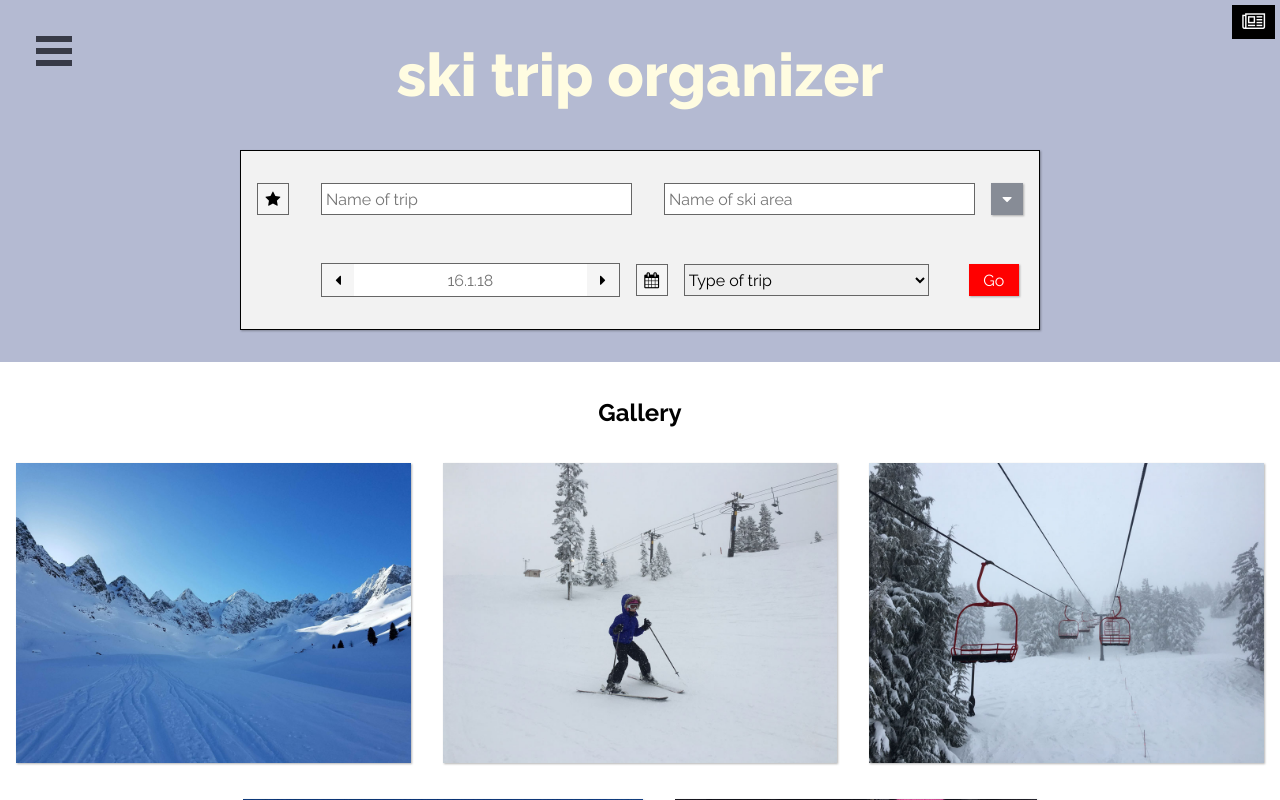
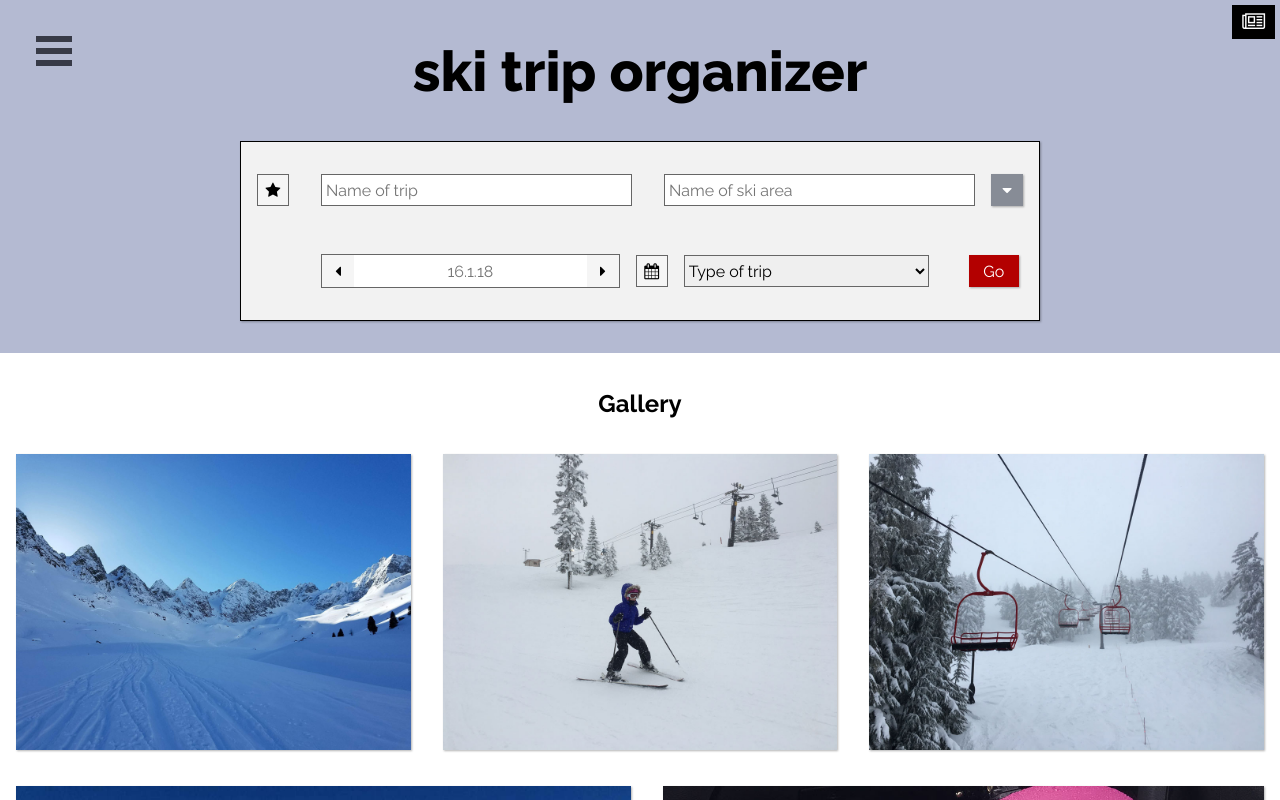
Before and after one commit to marcysutton/a11y-demo-app, a React (Create React App) app: page / in a window 1280 px wide. Built offline with nearby package versions, Linux system fonts and the light colour scheme.

Commit message:
btconf additions

```diff
--- a/src/App.css
+++ b/src/App.css
@@ -4,7 +4,6 @@
 *:before {
   -webkit-box-sizing: border-box;
   box-sizing: border-box;
-  outline: 0;
 }
 html {
   height: 100%;
@@ -14,7 +13,7 @@ body {
   padding: 0;
   height: 100%;
   background: #444;
-  color: #fffce1;
+  color: #000;
   font-family: 'Raleway', Arial, sans-serif;
 }
 #root, .App, .primary {
@@ -24,7 +23,7 @@ body {
   height: 100%;
   text-align: center;
   background: #b4bad2;
-  color: #fffce1;
+  color: #000;
   overflow: scroll;
 }
 a {
@@ -59,9 +58,10 @@ a:focus {
   color: black;
   margin-top: 2em;
 }
-h1 {
+.App-title {
   font-weight: 800;
-  font-size: 3.75em;
+  font-size: 3.5em;
+  margin: 0.67em 0;
 }
 #tripPlanner {
   background-color: #f2f2f2;
@@ -145,7 +145,7 @@ h1 {
   padding: 0.25em 0.5em;
 }
 #tripPlanner .button-wrap .submit {
-  background-color: red;
+  background-color: #b30000;
   box-shadow: 1px 1px 2px rgba(0,0,0,0.3);
   border: none;
   color: white;
@@ -167,7 +167,6 @@ h1 {
 }
 .gallery figure img {
   box-shadow: 1px 1px 2px rgba(0,0,0,0.3);
-  height: 300px;
   max-width: 100%;
 }
 .modal {
@@ -223,7 +222,7 @@ h1 {
   .primary {
     font-size: 80%;
   }
-  h1 {
+  .App-title {
     padding-top: 1em;
     font-size: 2.5em;
   }
@@ -268,3 +267,8 @@ h1 {
 .m-close {
   background: #bdc3c7;
 }
+.offscreen {
+  display: block;
+  position: absolute;
+  left: -500000px;
+}
--- a/src/App.js
+++ b/src/App.js
@@ -16,6 +16,8 @@ import SignupForm from './signup-form.js';
 import Menu from './menu.js';
 import GearList from './gearlist.js';
 
+Modal.setAppElement('#root');
+
 let modalStyles = {
   overlay : {
     backgroundColor: 'rgba(68,68,68,.95)',
@@ -24,7 +26,18 @@ let modalStyles = {
 }
 class App extends Component {
   isMenuOpen(state) {
-    return state.isOpen;
+    if (state.isOpen) {
+      let item = ReactDOM.findDOMNode(this.refs.firstItem);
+      setTimeout(function() {
+        item.focus();
+      }, 100);
+    }
+  }
+  pageFocus(ref) {
+    if (this[ref]) {
+      this.setState({menuOpen: false});
+      this[ref].focus();
+    }
   }
   constructor (props) {
     super(props)
@@ -46,7 +59,9 @@ class App extends Component {
               onStateChange={ this.isMenuOpen.bind(this) }>
               <ul>
                 <li><Link
-                  to="/">
+                  to="/"
+                  ref="firstItem"
+                  onClick={this.pageFocus.bind(this, 'main')}>
                     <i className="fa fa-fw fa-home" />
                     <span>Home</span>
                 </Link></li>
@@ -70,18 +85,19 @@ class App extends Component {
             </Menu>
           </div>
           <div className="primary">
-            <div id="header" className="App-header">
+            <header id="header" className="App-header">
               <button
                 className="signup-btn"
-                onClick={this.showModal.bind(this)}>
+                onClick={this.showModal.bind(this)}
+                aria-label="Subscribe to newsletter">
                 <i className="fa fa-newspaper-o"></i>
               </button>
               <h1 className="App-title">ski trip organizer</h1>
-            </div>
-            <div id="main">
+            </header>
+            <main id="main" ref={(node) => this.main = node} tabIndex="-1">
               <PropsRoute exact path="/" component={Home} onUpdate={this.onUpdate.bind(this)}/>
               <Route path="/gearlist" component={GearList}/>
-            </div>
+            </main>
           </div>
           <Modal
             isOpen={this.state.modalOpen}
@@ -89,11 +105,12 @@ class App extends Component {
             className="modal"
             style={modalStyles}
           >
-            <div
+            <button
               className="close-btn"
-              onClick={this.onUpdate.bind(this, false)}>
+              onClick={this.onUpdate.bind(this, false)}
+              aria-label="Close modal">
               X
-            </div>
+            </button>
             {SignupForm}
           </Modal>
         </div>
--- a/src/home.js
+++ b/src/home.js
@@ -15,40 +15,46 @@ class Home extends Component {
           <div>
             <div className="button-wrap left">
               <button type="button" title="My trips">
-                <i className="fa fa-star"></i>
+                <span className="offscreen">My trips</span>
+                <i aria-hidden="true" className="fa fa-star"></i>
               </button>
             </div>
             <label className="fit">
+              <span className="offscreen">Name of trip</span>
               <input type="text" placeholder="Name of trip" />
             </label>
             <label className="fit">
+              <span className="offscreen">Name of ski area</span>
               <input type="text" placeholder="Name of ski area" />
             </label>
             <div className="button-wrap">
               <button type="button" className="expand" title="Expand">
-                <i className="fa fa-caret-down"></i>
+                <span className="offscreen">Expand menu</span>
+                <i aria-hidden="true" className="fa fa-caret-down"></i>
               </button>
             </div>
           </div>
           <div>
             <div className="inputGroup left">
               <button type="button" aria-label="Select a previous date">
-                <i className="fa fa-caret-left"></i>
+                <i aria-hidden="true" className="fa fa-caret-left"></i>
               </button>
               <label>
+                <span className="offscreen">Date of trip</span>
                 <input type="text" placeholder="16.1.18" />
               </label>
               <button type="button" aria-label="Select a later date">
-                <i className="fa fa-caret-right"></i>
+                <i aria-hidden="true" className="fa fa-caret-right"></i>
               </button>
             </div>
             <div className="button-wrap right">
               <button type="button" aria-label="Date picker">
-                <i className="fa fa-calendar"></i>
+                <i aria-hidden="true" className="fa fa-calendar"></i>
               </button>
             </div>
             <div className="select right">
               <label>
+                <span className="offscreen">Type of trip</span>
                 <select>
                   <option>Type of trip</option>
                   <option>Alpine ski resort</option>
--- a/src/menu.js
+++ b/src/menu.js
@@ -105,6 +105,7 @@ export default class Menu extends Component {
           id={this.props.id}
           className={`m-menu-wrap ${this.props.className}`}
           style={this.getStyles('menuWrap')}
+          inert={this.state.isOpen ? null : ''}
         >
           <div className={`m-menu ${this.props.menuClassName}`} style={this.getStyles('menu')} >
             <nav className={`m-item-list ${this.props.itemListClassName}`}>
--- a/src/menu/menuIcon.js
+++ b/src/menu/menuIcon.js
@@ -52,15 +52,16 @@ export default class MenuIcon extends Component {
     }
 
     return (
-      <div
+      <button
         onClick={this.props.onClick}
         onMouseOver={() => this.setState({hover: true})}
         onMouseOut={() => this.setState({hover: false})}
         className={`m-menu-button ${this.props.className}`}
         style={buttonStyle}
+        aria-label="Open menu"
         >
         {icon}
-      </div>
+      </button>
     );
   }
 }
--- a/src/signup-form.js
+++ b/src/signup-form.js
@@ -3,18 +3,18 @@ import React from 'react';
 const SignupForm = (
 	<div className="signup">
 		<h1>Newsletter Sign Up</h1>
-		<div className="field">
+		<label className="field">
 			<span>Name</span>
       <input type="text" name="name" />
-    </div>
-    <div className="field">
+    </label>
+    <label className="field">
 			<span>Email</span>
       <input type="text" name="email" />
-    </div>
-    <div className="field">
+    </label>
+    <label className="field">
     	<span>Share with our partners?</span>
     	<input type="checkbox" name="subscribe" value="Yes" />
-    </div>
+    </label>
     <button className="submit-btn">Submit</button>
   </div>
 )
```
